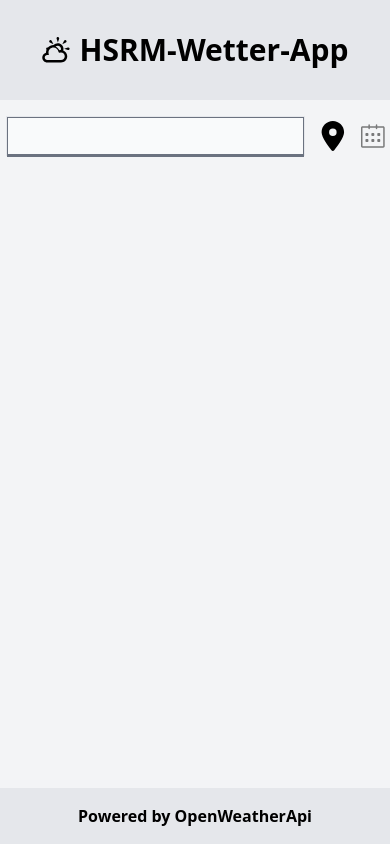
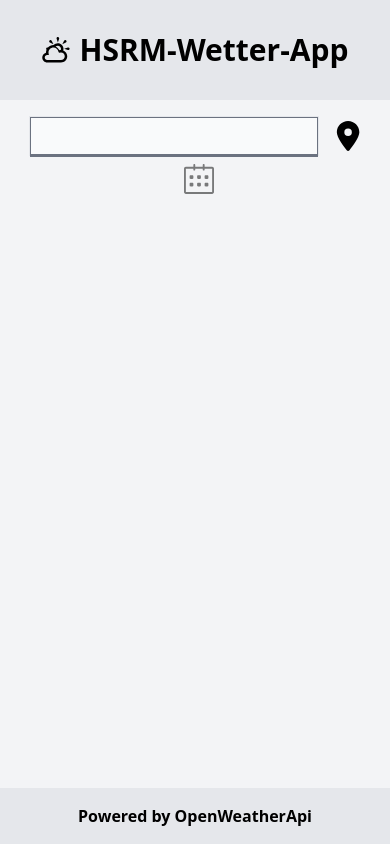
Before and after one commit to ata-shahid/weather-app, a Next.js app: page / in a window 390 px wide. Built offline with nearby package versions, Linux system fonts and the light colour scheme.

Commit message:
Mobile freundlicher + Vitest Umgebung

```diff
--- a/src/components/SearchBar.tsx
+++ b/src/components/SearchBar.tsx
@@ -12,10 +12,14 @@ export default function Searchbar() {
   const router = useRouter();
 
   return (
-    <div className="mt-4 flex flex-row gap-2 justify-center items-center w-full max-w-2xl mx-auto">
-      <Searchfield />
-      <LocationButton />
-      <CalendarButton selectedDate={selectedDate} setSelectedDate={setSelectedDate} />
+    <div className="mt-4 flex flex-col md:flex-row gap-2 w-full max-w-2xl mx-auto">
+      <div className="flex flex-row gap-2 justify-center items-center">
+        <Searchfield />
+        <LocationButton />
+      </div>
+      <div className="flex justify-center items-center md:justify-start md:flex-grow">
+        <CalendarButton selectedDate={selectedDate} setSelectedDate={setSelectedDate} />
+      </div>
     </div>
   );
 }
--- a/src/components/SearchField.tsx
+++ b/src/components/SearchField.tsx
@@ -52,7 +52,7 @@ export default function Searchfield() {
                 type="text"
                 className="bg-gray-50 border border-gray-500 h-full pl-3 pr-10 w-full "
             />
-            <ul className="bg-gray-50 border border-gray-500">
+            <ul className="bg-gray-50 border border-gray-500 relative z-10">
                 {suggestions.map((suggestion, index) => (
                     <li key={`${suggestion.name}-${index}`}>
                         <button
--- a/src/pages/forecast.tsx
+++ b/src/pages/forecast.tsx
@@ -25,7 +25,7 @@ import { WeatherData } from "@/types/types";
 
 const Forecast: React.FC = () => {
     const router = useRouter();
-    const { lat, lon , index} = router.query;
+    const { lat, lon, index } = router.query;
     const [weatherData, setWeatherData] = useState<WeatherData | null>(null);
     const [error, setError] = useState<Error | null>(null);
     const [isPending, setIsPending] = useState<boolean>(true);
@@ -117,11 +117,11 @@ const Forecast: React.FC = () => {
                 </div>
 
                 {/* hourly weather data (horizontal scrolling) */}
-                <div className="bg-gray-50 container border pt-4 px-4 rounded-md mx-auto flex gap-10 pb-4 items-center mt-5 overflow-x-auto w-[800px]">
-                    {weatherData?.list.slice(safeIndex * 8 , (safeIndex * 8) + 8).map((item, i) => (
+                <div className="bg-gray-50 container border pt-4 px-4 rounded-md mx-auto flex gap-4 pb-4 items-center mt-5 overflow-x-auto w-full md:w-[800px]">
+                    {weatherData?.list.slice(safeIndex * 8, (safeIndex * 8) + 8).map((item, i) => (
                         <div
                             key={i}
-                            className="flex flex-col justify-between gap-1 items-center text-xs font-medium min-w-[60px]"
+                            className="flex flex-col justify-between gap-1 items-center text-xs font-medium min-w-[60px] md:min-w-[80px]"
                         >
                             <p className="whitespace-nowrap">
                                 {format(parseISO(item.dt_txt), "HH:mm")}
--- /dev/null
+++ b/vitest.setup.ts
@@ -0,0 +1 @@
+import '@testing-library/jest-dom'
```
Also changed, not shown: package.json (+8 -3 lines), vitest.config.ts (added, +8 -0 lines), 1 other file (tests, documents, lock files or other folders).
